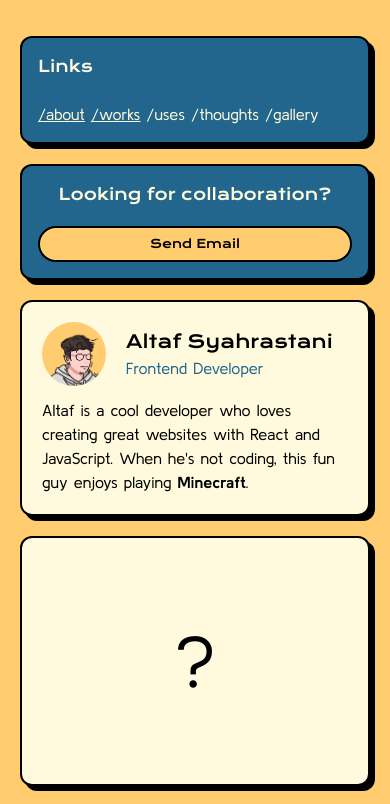
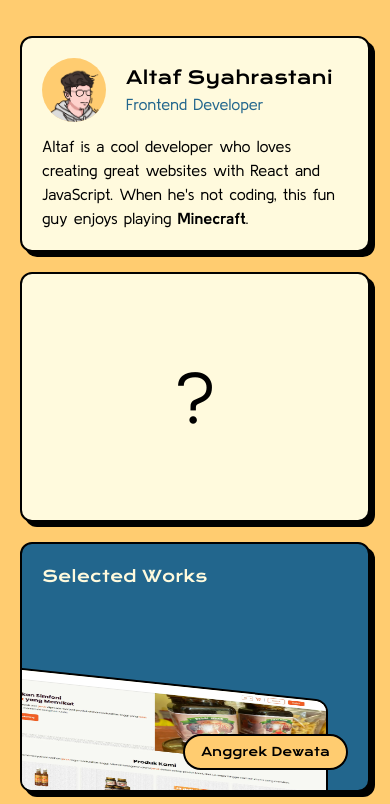
Before and after one commit to altafsyah/altaf, a Next.js app: page / in a window 390 px wide. Shown: the top 804 px of the page. Built offline with nearby package versions, Linux system fonts and the light colour scheme.

Commit message:
feat: update on layout

```diff
--- a/app/layout.tsx
+++ b/app/layout.tsx
@@ -49,7 +49,7 @@ export default function RootLayout({
       </head>
       <body className="bg-mOrange min-h-screen p-5 md:p-10">
         <main className="relative lg:max-w-[820px] w-full mx-auto mt-4 sm:mt-8 lg:mt-32 grid grid-cols-1 sm:grid-cols-2 lg:grid-cols-8 gap-5">
-          <section className="order-last lg:order-1 sm:col-span-2 lg:col-span-6 w-full">
+          <section className="sm:col-span-2 lg:col-span-6 w-full">
             {children}
           </section>
           <Header />
```
